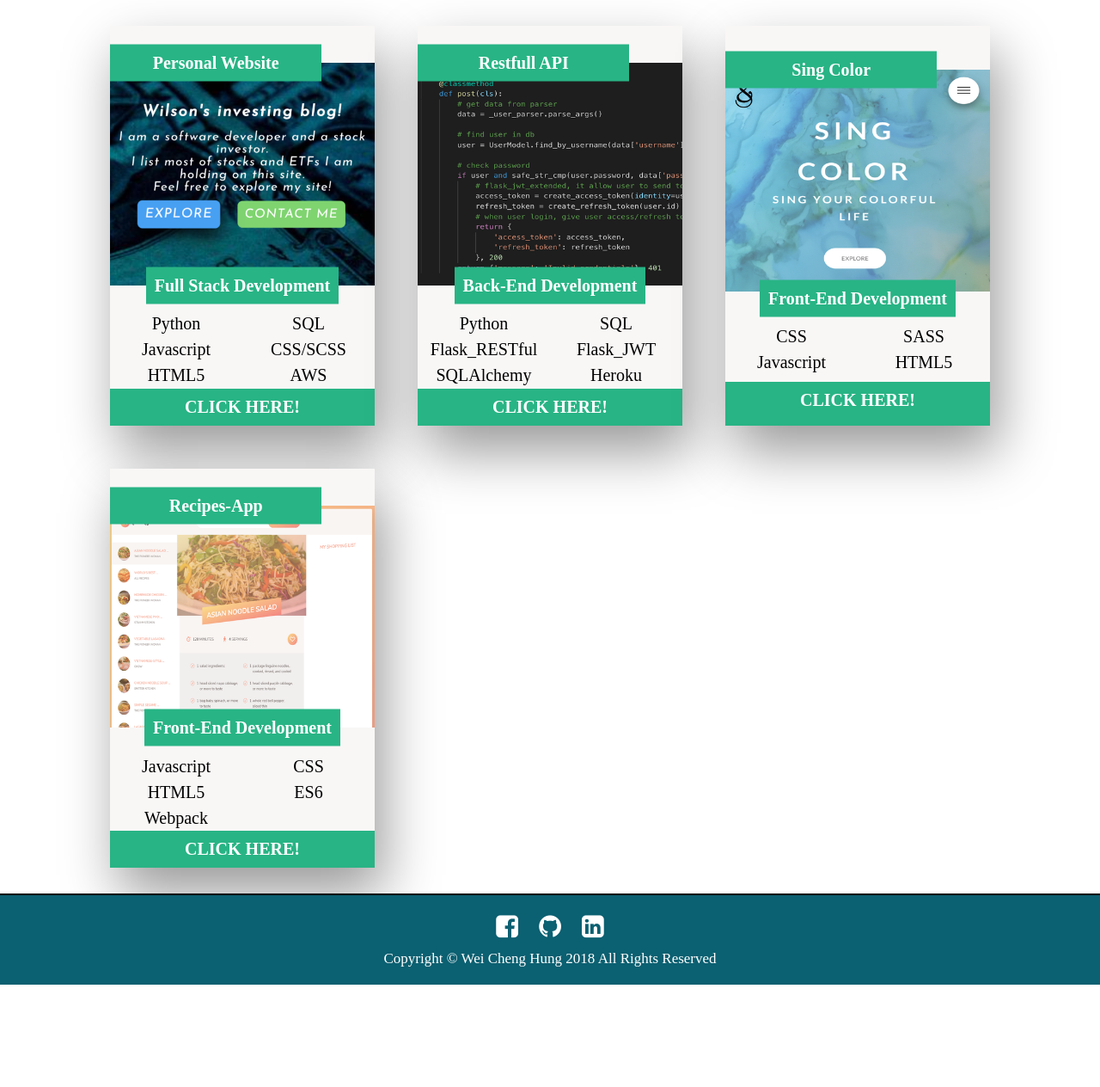
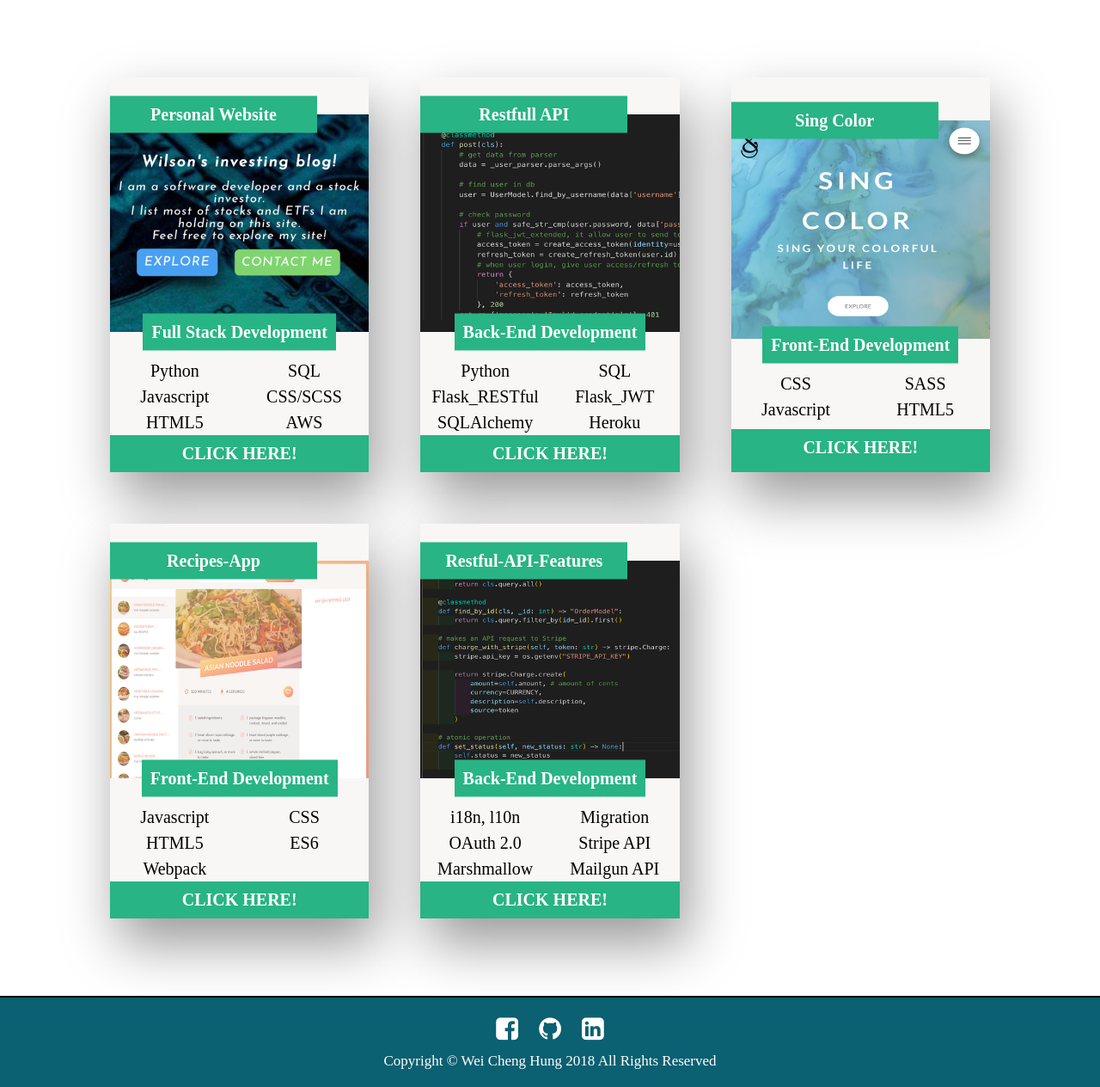
Before and after one commit to s777610/stock-etf-investment-full-stack, a Flask app: page /project in a window 1280 px wide. Shown: the part 230-1494 px from the top of the page at 86% size. Before the commit the page ends 1375 px from the top, so only its background shows below. Run offline with Flask 2, Linux system fonts and the light colour scheme; some libraries are stand-ins or nearby versions.

Commit message:
add new project

```diff
--- a/src/static/sass/pages/_project.scss
+++ b/src/static/sass/pages/_project.scss
@@ -1,12 +1,15 @@
 .projects {
     width: 100rem;
-    margin: 3rem auto;
-
+    margin: 9rem auto;
 
     display: grid;
-    grid-gap: 5rem;
+    grid-gap: 6rem;
     width: 80%;
-    grid-template-columns: repeat(auto-fit, minmax(30rem, 1fr));
+    grid-template-columns: repeat(auto-fit, minmax(29rem, 1fr));
+
+    @include respond(phone) {
+      margin: 3rem auto;
+    }
 
     //grid-auto-rows: 45rem;
 
--- a/src/templates/project.html
+++ b/src/templates/project.html
@@ -59,6 +59,21 @@
         <h5 class="project__link"><a href="https://github.com/s777610/Recipes-App" target="_blank">CLICK HERE!</a></h5>
     </div>
 
+    <div class="project">
+        <h5 class="project__name">Restful-API-Features</h5>
+        <img src="../static/image/project6.png" alt="Project 6" class="project__img">
+        <h5 class="project__type">Back-End Development</h5>
+        <div class="project__skills">
+            <div class="skill">i18n, l10n</div>
+            <div class="skill">Migration</div>
+            <div class="skill">OAuth 2.0</div>
+            <div class="skill">Stripe API</div>
+            <div class="skill">Marshmallow</div>
+            <div class="skill">Mailgun API</div>
+        </div>
+        <h5 class="project__link"><a href="https://github.com/s777610/flask-restful-api-features" target="_blank">CLICK HERE!</a></h5>
+    </div>
+
 
 
 </section>
```
Also changed, not shown: src/static/css/style.comp.css (+6 -3 lines), src/static/css/style.concat.css (+6 -3 lines), src/static/css/style.prefix.css (+7 -4 lines), src/static/css/main.css, src/static/image/project6.png (added).
